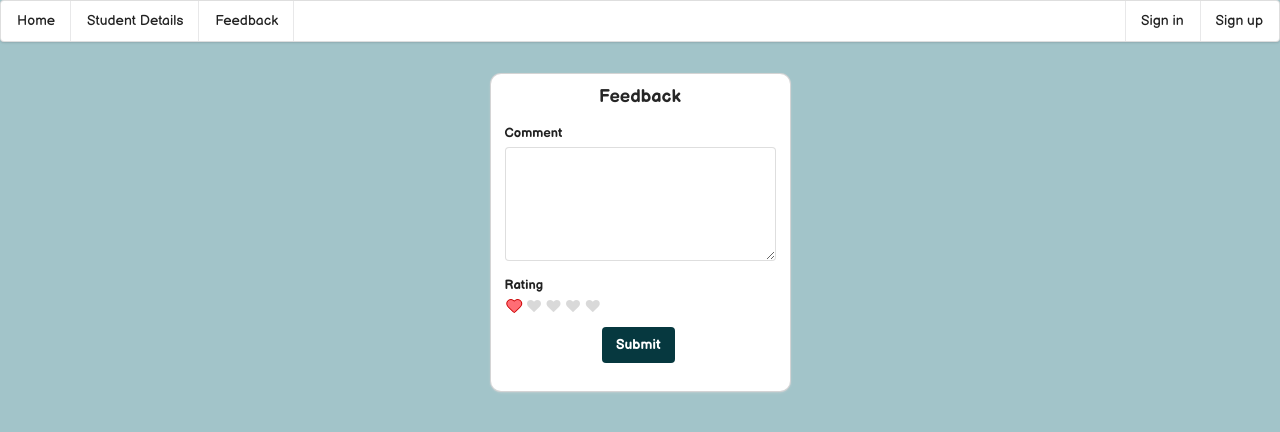
After one commit to dev-nomi/I-guide, a Flask app: page /feedback in a window 1280 px wide. The commit adds this page. Shown: the top 432 px of the page. Run offline with Flask 2, Linux system fonts and the light colour scheme; some libraries are stand-ins or nearby versions.

Commit message:
Added feedback layout and link.

```diff
--- a/app.py
+++ b/app.py
@@ -27,7 +27,6 @@ def sign_in():
     conn.close()
     if user:
       session['email'] = email
-      session['name'] = user[0]['name']
       flash('You were successfully signed in.','positive')
       return redirect(url_for('new_student_details'))
     else:
@@ -176,3 +175,7 @@ def sign_out():
   session['email'] = None
   flash('You were successfully signed out.','positive')
   return render_template('home.html')
+
+@app.route('/feedback')
+def feedback():
+  return render_template('feedback.html')
--- /dev/null
+++ b/templates/feedback.html
@@ -0,0 +1,46 @@
+{% extends 'layout.html' %} {% block title %} Feedback {%
+endblock %} {% block content %}
+<div class="row">
+  <div class="four wide column">
+    <div class="ui card">
+      <div class="content">
+        <div class="ui header center aligned">Feedback</div>
+        <div class="description">
+          <form
+            class="ui form"
+            method="POST"
+            action="{{ url_for('feedback') }}"
+          >
+            <div class="field">
+              <label>Comment</label>
+              <textarea rows="5"></textarea>
+            </div>
+            <div class="field">
+              <label>Rating</label>
+              <div
+                class="ui heart rating"
+                data-rating="1"
+                data-max-rating="5"
+              ></div>
+            </div>
+            <div
+              class="ui grid centered"
+              style="margin: auto"
+            >
+              <button class="ui button" type="submit">
+                Submit
+              </button>
+            </div>
+          </form>
+        </div>
+      </div>
+    </div>
+  </div>
+</div>
+<script>
+  $(".ui.rating").rating({
+    initialRating: 1,
+    maxRating: 5,
+  });
+</script>
+{% endblock %}
--- a/templates/layout.html
+++ b/templates/layout.html
@@ -46,13 +46,22 @@
       <a class="teal item" href="{{ url_for('home')}}">
         Home
       </a>
+      <a
+        class="teal item"
+        href="{{ url_for('new_student_details')}}"
+      >
+        Student Details
+      </a>
+      <a class="teal item" href="{{ url_for('feedback')}}">
+        Feedback
+      </a>
       <div class="right menu">
         {% if session['email'] %}
         <a
           class="teal item"
           href="{{ url_for('sign_out')}}"
         >
-          Sign out({{ session['name'] }})
+          Sign out
         </a>
         {% else %}
         <a class="teal item" href="{{ url_for('sign_in')}}">
--- a/templates/new_student_details.html
+++ b/templates/new_student_details.html
@@ -13,7 +13,7 @@ details {% endblock %} {% block content %}
         <div class="ui header center aligned">
           New student details
         </div>
-        <br /><br />
+        <br />
         <div class="description">
           <form
             class="ui form"
```
